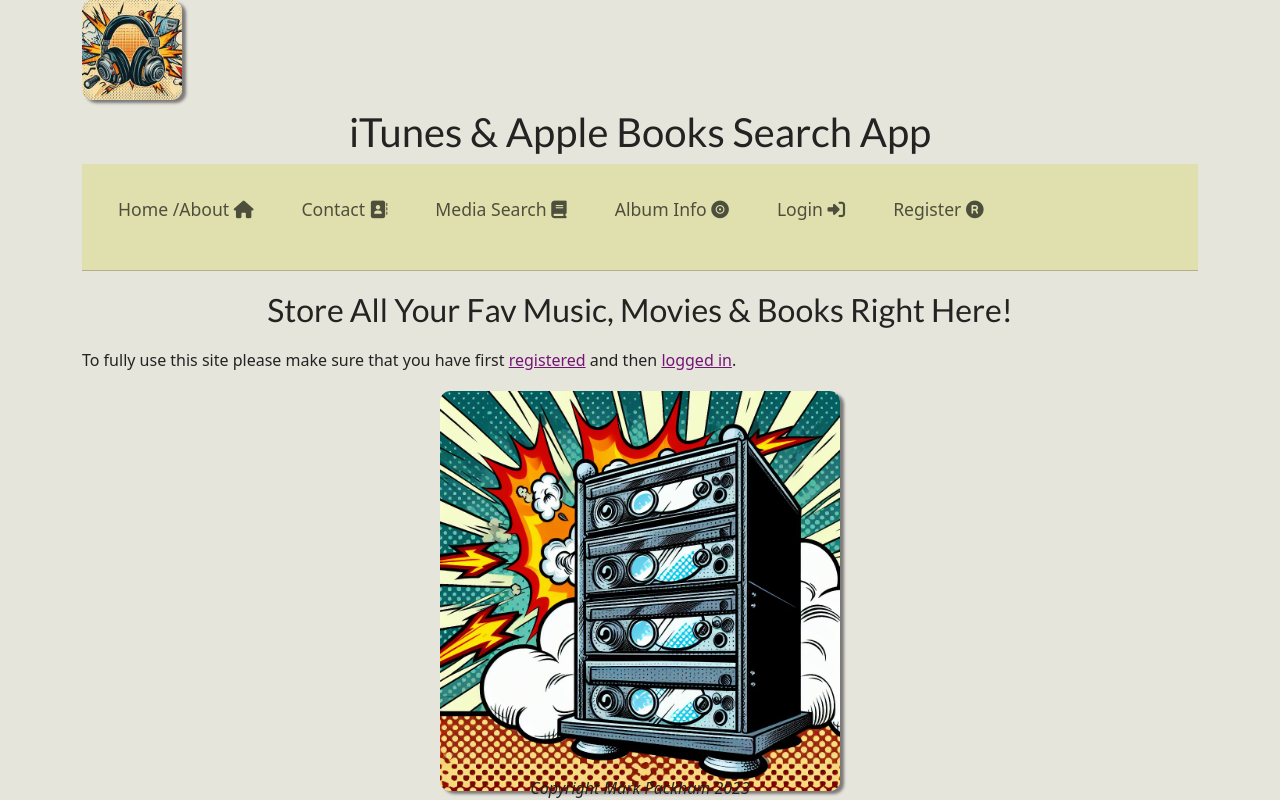
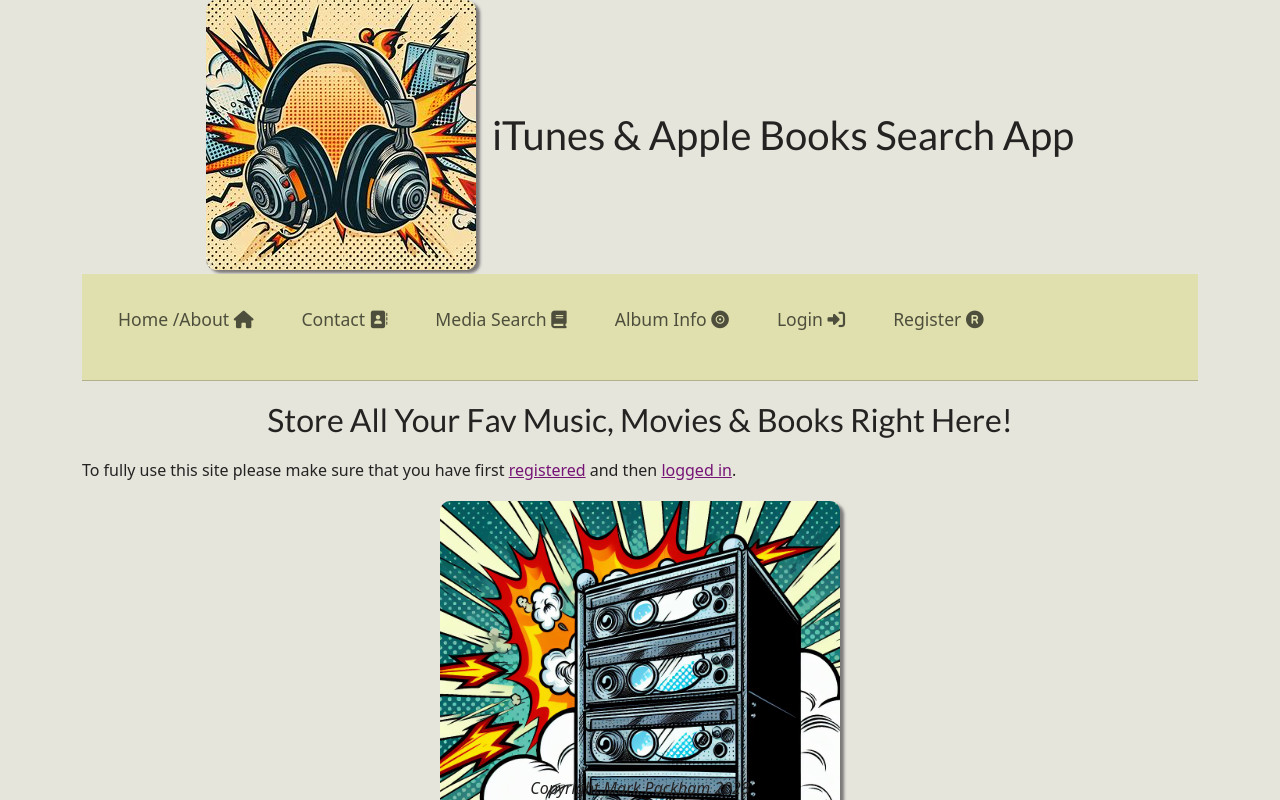
Before and after one commit to markpackham/HyperionReactExpressFaviTunesCapstoneProject, a React (Vite) app in the folder frontend/: page / in a window 1280 px wide. Shown: the top 800 px of the page. Built offline with nearby package versions, Linux system fonts and the light colour scheme.

Commit message:
align image with header

```diff
--- a/frontend/src/App.css
+++ b/frontend/src/App.css
@@ -94,10 +94,6 @@
 }
 
 /* Ids */
-#logo {
-  width: 100px;
-}
-
 #nav-section {
   background-color: var(--card-bg-color);
 }
--- a/frontend/src/components/sitewide/HeaderSitewide.jsx
+++ b/frontend/src/components/sitewide/HeaderSitewide.jsx
@@ -1,8 +1,14 @@
 const HeaderSitewide = () => {
   return (
-    <div>
-      <img src="/music_images/headphones3.jpg" alt="" id="logo" />
-      <h1 className="mt-2 mb-2">iTunes & Apple Books Search App</h1>
+    <div className="text-center">
+      <img
+        src="/music_images/headphones3.jpg"
+        alt=""
+        className="d-inline-block align-middle me-3"
+      />
+      <h1 className="d-inline-block align-middle mt-2 mb-2">
+        iTunes & Apple Books Search App
+      </h1>
     </div>
   );
 };
```
